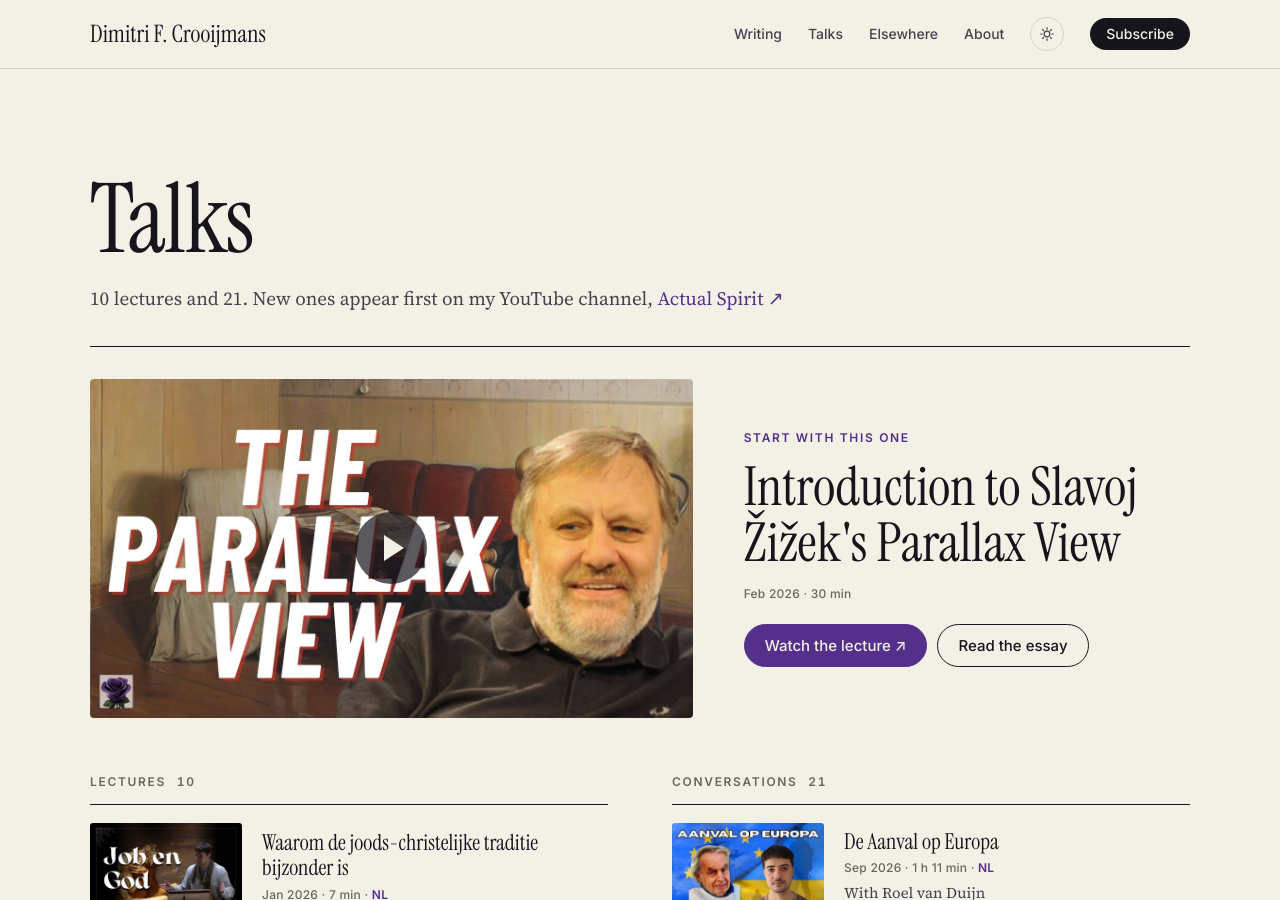
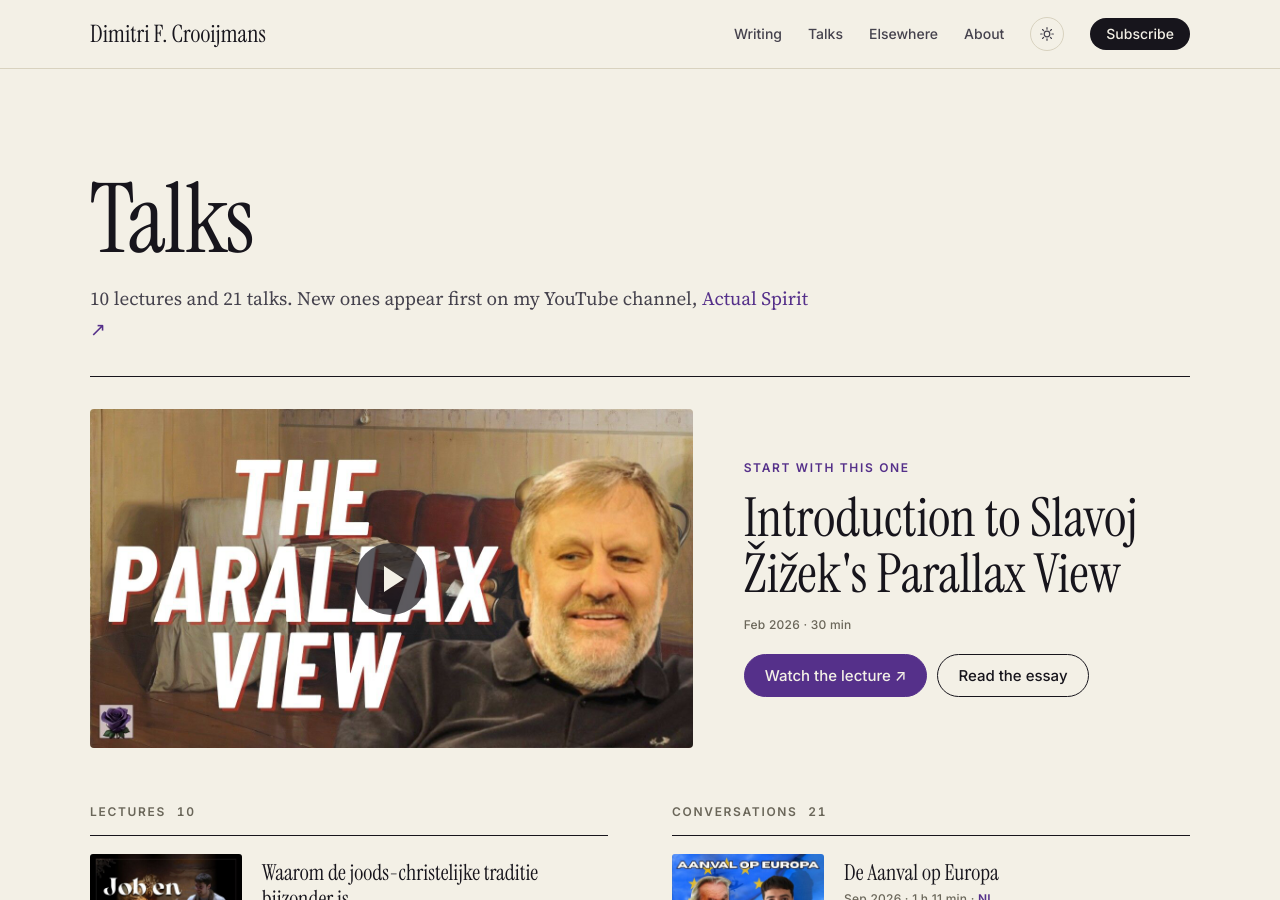
Before and after one commit to dialectmaterial/dialectmaterial.github.io, a Jekyll site: the page built from talks.html, in a window 1280 px wide and 900 px high. Built offline with Jekyll 4.4.1, drawn with Linux system fonts in a browser that asks for light colours.

Commit message:
and again lmao.

```diff
--- a/talks.html
+++ b/talks.html
@@ -10,7 +10,7 @@
 <section class="wrap block talks-page">
   <header class="talks-head">
     <h1 class="display">Talks</h1>
-    <p>{{ data.lectures.size }} lectures and {{ data.conversations.size }}. New ones appear first on my YouTube channel, <a href="https://www.youtube.com/@Actual_Spirit">Actual Spirit ↗</a></p>
+    <p>{{ data.lectures.size }} lectures and {{ data.conversations.size }} talks. New ones appear first on my YouTube channel, <a href="https://www.youtube.com/@Actual_Spirit">Actual Spirit ↗</a></p>
   </header>
 
   {% if featured %}
```
